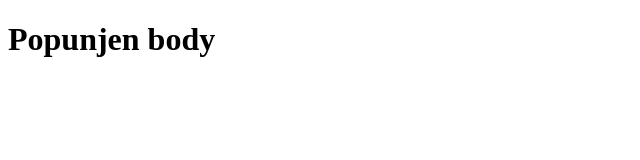
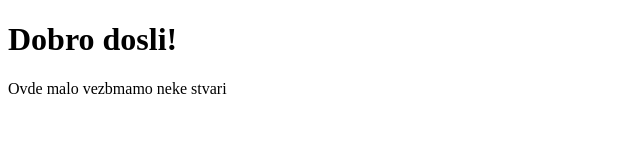
Before and after one commit to ShLjIvA/gitZadatak, a plain HTML site: page index.html in a window 1280 px wide. Shown: the whole page, without its empty margins (0-640 px from the left). Drawn offline with Linux system fonts and the light colour scheme.

Commit message:
zavrsen body

```diff
--- a/index.html
+++ b/index.html
@@ -1,12 +1,16 @@
 <!DOCTYPE html>
 <html lang="en">
+
 <head>
     <meta charset="UTF-8">
     <meta http-equiv="X-UA-Compatible" content="IE=edge">
     <meta name="viewport" content="width=device-width, initial-scale=1.0">
     <title>Document</title>
 </head>
+
 <body>
-    <h1>Popunjen body</h1>
+    <h1>Dobro dosli!</h1>
+    <p>Ovde malo vezbmamo neke stvari</p>
 </body>
+
 </html>
```
